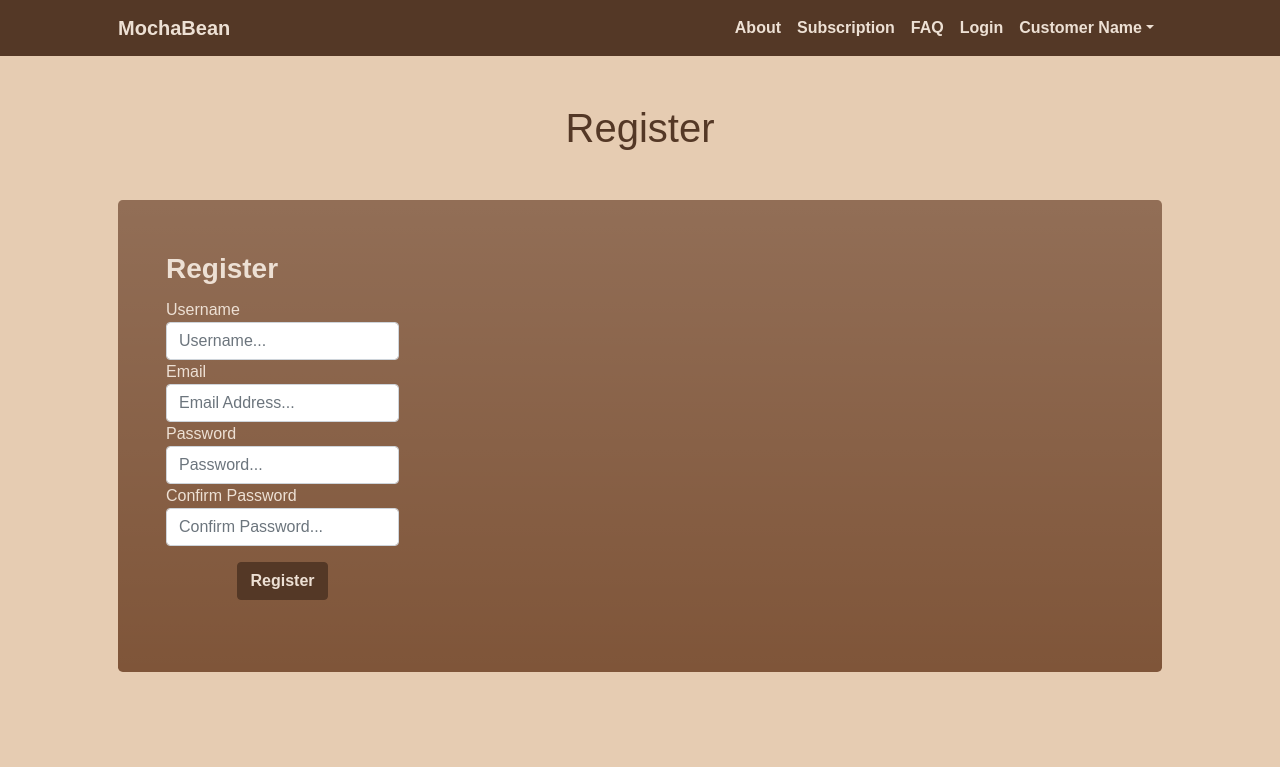
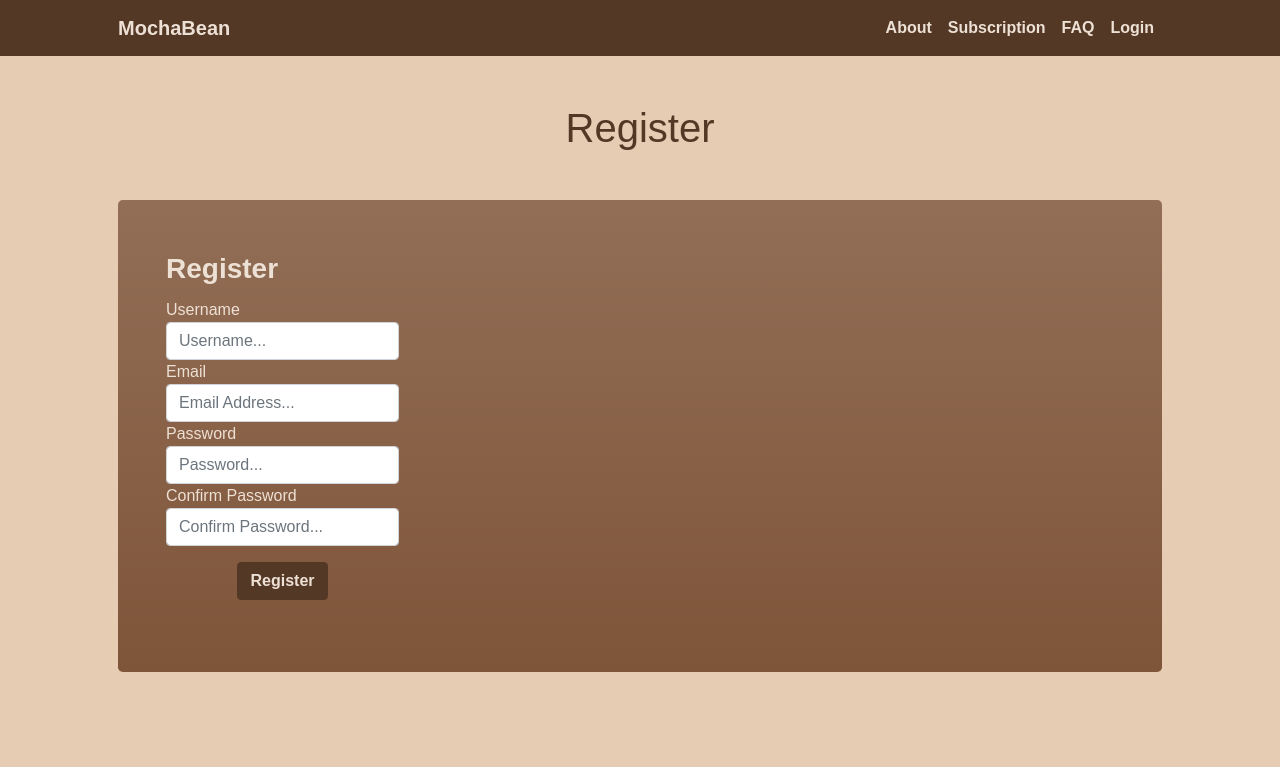
Before and after one commit to Code-Institute-Submissions/MSP-10, a Django app: page /customers/register/ in a window 1280 px wide. Shown: the top 767 px of the page. Run offline with Django 4.2, Linux system fonts and the light colour scheme; some web fonts are replaced.

Commit message:
Adjust navbar to show user status
If the user is logged in then the customer profile dropdown will appear with the users name. If not, the login option will show

```diff
--- a/templates/base.html
+++ b/templates/base.html
@@ -86,17 +86,20 @@
                             <li class="nav-item"><a class="nav-link navigation-bar" href="{% url 'about' %}">About</a></li>
                             <li class="nav-item"><a class="nav-link navigation-bar" href="">Subscription</a></li>
                             <li class="nav-item"><a class="nav-link navigation-bar" href="{% url 'faq' %}">FAQ</a></li>
-                            <!-- Button will appear if user not logged in-->
-                            <li class="nav-item"><a class="nav-link navigation-bar" href="">Login</a></li>
+                            {% if user.is_authenticated %}
                             <!-- The following will only show if the user is logged in This will be Updated-->
                                 <li class="nav-item dropdown navigation-bar">
-                                <a class="nav-link dropdown-toggle navigation-bar" id="navbarCustomerDropdown" href="#" role="button" data-bs-toggle="dropdown" aria-expanded="false">Customer Name</a>
+                                    <a class="nav-link dropdown-toggle navigation-bar" id="navbarCustomerDropdown" href="#" role="button" data-bs-toggle="dropdown" aria-expanded="false">{{request.user}}</a>
                                     <ul class="dropdown-menu dropdown-menu-end navigation-bar" aria-labelledby="navbarCustomerDropdown">
                                         <li><a class="dropdown-item navigation-bar" href="#">Profile</a></li>
                                         <li><a class="dropdown-item navigation-bar" href="#">Subscription</a></li>
                                         <li><a class="dropdown-item navigation-bar" href="#">Logout</a></li>
                                     </ul>
                                 </li>
+                            {% else %}
+                                <!-- Button will appear if user not logged in-->
+                                <li class="nav-item"><a class="nav-link navigation-bar" href="">Login</a></li>
+                            {% endif %}
                         </ul>
                     </div>
                 </div>
```
Lines whose indentation alone changed are shown as unchanged.
